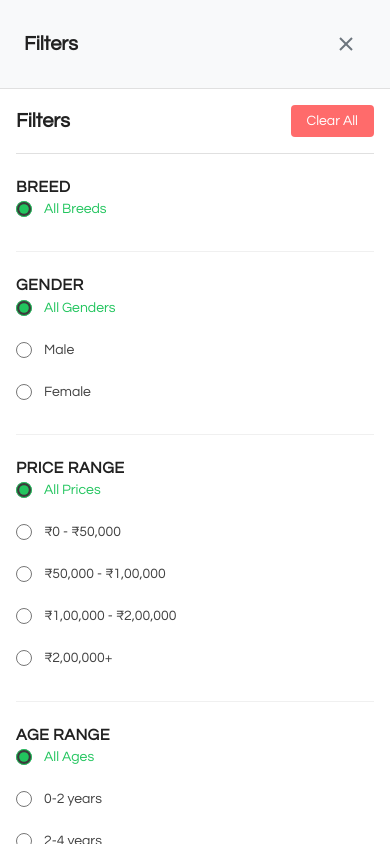
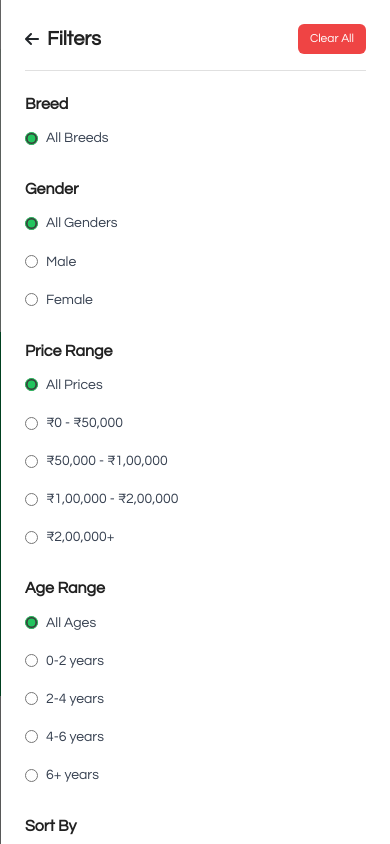
Before and after one commit to DhanushS212003/Kowmart, a React (Vite) app: page /cattle_list in a window 390 px wide. Both pictures are taken after a click on the button "Filters". Built offline with nearby package versions, Linux system fonts and the light colour scheme.

Commit message:
enhanced ui in cattle list

```diff
--- a/src/cattle/cattle_list/CattleList.jsx
+++ b/src/cattle/cattle_list/CattleList.jsx
@@ -1,6 +1,7 @@
 import React, { useContext, useState, useMemo } from "react";
 import { AppContext } from "../../context.jsx";
 import CattleCard from "../../cattle/cattle_card/CattleCard.jsx";
+import { Offcanvas, OffcanvasBody, Button } from "reactstrap";
 import "./cattle_list.css";
 
 const CattleList = () => {
@@ -99,18 +100,26 @@ const CattleList = () => {
     setIsOffcanvasOpen(!isOffcanvasOpen);
   };
 
-  const closeOffcanvas = () => {
-    setIsOffcanvasOpen(false);
-  };
-
   // Filter component to avoid duplication
   const FilterContent = () => (
     <>
       <div className="sidebar-header">
-        <h3>Filters</h3>
-        <button className="clear-filters-btn" onClick={clearFilters}>
+        <div className="d-flex justify-content-center align-items-center">
+          <i
+            className="fa-solid fa-arrow-left me-2 mobile-only"
+            onClick={toggleOffcanvas}
+            style={{ cursor: "pointer" }}
+          />
+          <h3>Filters</h3>
+        </div>
+        <Button
+          className="clear-filters-btn"
+          onClick={clearFilters}
+          color="danger"
+          size="sm"
+        >
           Clear All
-        </button>
+        </Button>
       </div>
 
       <div className="filter-sections">
@@ -384,24 +393,15 @@ const CattleList = () => {
               </div>
 
               {/* Mobile Filter Toggle Button */}
-              <button
+              <Button
                 className="mobile-filter-btn mobile-only"
                 onClick={toggleOffcanvas}
+                color="success"
+                size="sm"
               >
-                <svg
-                  width="20"
-                  height="20"
-                  viewBox="0 0 24 24"
-                  fill="none"
-                  stroke="currentColor"
-                  strokeWidth="2"
-                >
-                  <line x1="3" y1="6" x2="21" y2="6"></line>
-                  <line x1="3" y1="12" x2="21" y2="12"></line>
-                  <line x1="3" y1="18" x2="21" y2="18"></line>
-                </svg>
+                <i className="fa-solid fa-filter"></i>
                 Filters
-              </button>
+              </Button>
             </div>
 
             <div className="cattles_container">
@@ -412,45 +412,31 @@ const CattleList = () => {
               ) : (
                 <div className="no-results">
                   <p>No cattle found matching your filters.</p>
-                  <button onClick={clearFilters} className="clear-filters-btn">
+                  <Button
+                    onClick={clearFilters}
+                    className="clear-filters-btn"
+                    color="danger"
+                    size="sm"
+                  >
                     Clear Filters
-                  </button>
+                  </Button>
                 </div>
               )}
             </div>
           </div>
         </div>
 
-        {/* Mobile Offcanvas */}
-        <div
-          className={`offcanvas-overlay ${isOffcanvasOpen ? "active" : ""}`}
-          onClick={closeOffcanvas}
-        ></div>
-        <div
-          className={`offcanvas-filters mobile-only ${
-            isOffcanvasOpen ? "active" : ""
-          }`}
+        {/* Reactstrap Offcanvas */}
+        <Offcanvas
+          isOpen={isOffcanvasOpen}
+          toggle={toggleOffcanvas}
+          direction="end"
+          className="offcanvas-filters"
         >
-          <div className="offcanvas-header">
-            <h3>Filters</h3>
-            <button className="close-btn" onClick={closeOffcanvas}>
-              <svg
-                width="24"
-                height="24"
-                viewBox="0 0 24 24"
-                fill="none"
-                stroke="currentColor"
-                strokeWidth="2"
-              >
-                <line x1="18" y1="6" x2="6" y2="18"></line>
-                <line x1="6" y1="6" x2="18" y2="18"></line>
-              </svg>
-            </button>
-          </div>
-          <div className="offcanvas-content">
+          <OffcanvasBody className="offcanvas-content">
             <FilterContent />
-          </div>
-        </div>
+          </OffcanvasBody>
+        </Offcanvas>
       </div>
     </main>
   );
--- a/src/cattle/cattle_list/cattle_list.css
+++ b/src/cattle/cattle_list/cattle_list.css
@@ -42,114 +42,6 @@
     align-items: flex-start;
   }
 
-  /* Sidebar Styles - Fixed width for laptop view */
-  .filters-sidebar {
-    width: 250px;
-    background: white;
-    border: 1px solid #e0e0e0;
-    border-radius: 8px;
-    padding: 1.5rem;
-    position: sticky;
-    top: 2rem;
-    box-shadow: 0 2px 8px rgba(0, 0, 0, 0.1);
-    height: fit-content;
-    flex-shrink: 0;
-  }
-
-  .sidebar-header {
-    display: flex;
-    justify-content: space-between;
-    align-items: center;
-    margin-bottom: 1.5rem;
-    padding-bottom: 1rem;
-    border-bottom: 1px solid #e0e0e0;
-  }
-
-  .sidebar-header h3 {
-    margin: 0;
-    color: #212121;
-    font-size: 1.25rem;
-    font-weight: 600;
-  }
-
-  .clear-filters-btn {
-    background: #ff6b6b;
-    color: white;
-    border: none;
-    padding: 0.5rem 1rem;
-    border-radius: 4px;
-    cursor: pointer;
-    font-size: 0.875rem;
-    font-weight: 500;
-    transition: 0.2s;
-  }
-
-  .clear-filters-btn:hover {
-    background: #ff5252;
-  }
-
-  .filter-sections {
-    display: flex;
-    flex-direction: column;
-    gap: 1.5rem;
-  }
-
-  .filter-section {
-    border-bottom: 1px solid #f0f0f0;
-    padding-bottom: 1.5rem;
-  }
-
-  .filter-section:last-child {
-    border-bottom: none;
-    padding-bottom: 0;
-  }
-
-  .filter-title {
-    font-size: 1rem;
-    font-weight: 600;
-    color: #212121;
-    margin: 0 0 1rem 0;
-    text-transform: uppercase;
-    letter-spacing: 0.5px;
-  }
-
-  .filter-options {
-    display: flex;
-    flex-direction: column;
-    gap: 0.75rem;
-  }
-
-  .filter-option {
-    display: flex;
-    align-items: center;
-    gap: 0.75rem;
-    cursor: pointer;
-    padding: 0.25rem 0;
-    transition: color 0.2s;
-  }
-
-  .filter-option:hover {
-    color: #22c55e;
-  }
-
-  .filter-option input[type="radio"] {
-    width: 16px;
-    height: 16px;
-    accent-color: #22c55e;
-    cursor: pointer;
-  }
-
-  .filter-option span {
-    font-size: 0.875rem;
-    color: #424242;
-    font-weight: 400;
-  }
-
-  .filter-option input[type="radio"]:checked+span {
-    color: #22c55e;
-    font-weight: 500;
-  }
-
   /* Content Area */
   .content-area {
     flex: 1;
@@ -170,31 +62,6 @@
     display: flex;
     align-items: center;
     gap: 1rem;
-  }
-
-  /* Mobile Filter Button */
-  .mobile-filter-btn {
-    display: none;
-    background: #22c55e;
-    color: white;
-    border: none;
-    padding: 0.75rem 1.5rem;
-    border-radius: 8px;
-    cursor: pointer;
-    font-size: 0.875rem;
-    font-weight: 500;
-    align-items: center;
-    gap: 0.5rem;
-    transition: 0.2s;
-  }
-
-  .mobile-filter-btn:hover {
-    background: #16a34a;
-  }
-
-  .mobile-filter-btn svg {
-    width: 20px;
-    height: 20px;
   }
 
   /* Default grid layout */
@@ -218,78 +85,6 @@
   .no-results p {
     font-size: 1.125rem;
     margin-bottom: 1rem;
-  }
-
-  /* Offcanvas Styles */
-  .offcanvas-overlay {
-    position: fixed;
-    top: 0;
-    left: 0;
-    width: 100%;
-    height: 100%;
-    background: rgba(0, 0, 0, 0.5);
-    z-index: 1000;
-    opacity: 0;
-    visibility: hidden;
-    transition: all 0.3s ease;
-  }
-
-  .offcanvas-overlay.active {
-    opacity: 1;
-    visibility: visible;
-  }
-
-  .offcanvas-filters {
-    position: fixed;
-    top: 0;
-    right: -100%;
-    width: 320px;
-    height: 100%;
-    background: white;
-    z-index: 1001;
-    transition: right 0.3s ease;
-    overflow-y: auto;
-    box-shadow: -2px 0 10px rgba(0, 0, 0, 0.1);
-  }
-
-  .offcanvas-filters.active {
-    right: 0;
-  }
-
-  .offcanvas-header {
-    display: flex;
-    justify-content: space-between;
-    align-items: center;
-    padding: 1.5rem;
-    border-bottom: 1px solid #e0e0e0;
-    background: #f8f9fa;
-    position: sticky;
-    top: 0;
-    z-index: 10;
-  }
-
-  .offcanvas-header h3 {
-    margin: 0;
-    color: #212121;
-    font-size: 1.25rem;
-    font-weight: 600;
-  }
-
-  .close-btn {
-    background: none;
-    border: none;
-    cursor: pointer;
-    padding: 0.5rem;
-    border-radius: 4px;
-    color: #6c757d;
-  }
-
-  .close-btn:hover {
-    background: #e9ecef;
-  }
-
-  .offcanvas-content {
-    padding: 1.5rem;
   }
 
   /* Responsive Design */
@@ -324,18 +119,19 @@
       display: flex;
     }
 
+    /* Keep header section horizontal on mobile */
     .header-section {
-      flex-direction: column;
-      gap: 1rem;
-      align-items: stretch;
+      flex-direction: row;
+      justify-content: space-between;
+      align-items: center;
     }
 
     .header-left {
-      justify-content: center;
+      justify-content: flex-start;
     }
 
     .title {
-      text-align: center;
+      text-align: left;
     }
 
     .cattles_container {
@@ -345,34 +141,34 @@
     }
   }
 
+  /* Single column for very small screens < 450px */
+  @media screen and (max-width: 450px) {
+    .cattles_container {
+      grid-template-columns: 1fr;
+    }
+  }
+}
+
+/* Responsive adjustments for filter components */
 @media screen and (max-width: 600px) {
   .offcanvas-filters {
-      width: 100%;
-      right: -100%;
+    width: 100% !important;
   }
 
-    .offcanvas-content {
-      padding: 1rem;
+  .offcanvas-filters .offcanvas-body {
+    padding: 1rem !important;
   }
 }
 
 @media screen and (max-width: 480px) {
   .mobile-filter-btn {
-      padding: 0.625rem 1.25rem;
-      font-size: 0.8rem;
+    padding: 0.625rem 1.25rem !important;
+    font-size: 0.8rem !important;
   }
 
   .mobile-filter-btn svg {
     width: 18px;
     height: 18px;
-    }
-  }
-
-  /* Single column for very small screens < 450px */
-  @media screen and (max-width: 450px) {
-    .cattles_container {
-      grid-template-columns: 1fr;
-    }
   }
 }
 
@@ -393,3 +189,302 @@
     padding: 1rem;
   }
 }
+
+/* Filter Styles - Outside page-container for better organization */
+.filters-sidebar {
+  width: 250px;
+  background: white;
+  border: 1px solid #e0e0e0;
+  border-radius: 8px;
+  padding: 1.5rem;
+  position: sticky;
+  top: 0;
+  box-shadow: 0 2px 8px rgba(0, 0, 0, 0.1);
+  height: fit-content;
+  flex-shrink: 0;
+  align-self: flex-start;
+}
+
+.sidebar-header {
+  display: flex;
+  justify-content: space-between;
+  align-items: center;
+  margin-bottom: 1.5rem;
+  padding-bottom: 1rem;
+  border-bottom: 1px solid #e0e0e0;
+}
+
+.sidebar-header h3 {
+  margin: 0;
+  color: #212121;
+  font-size: 1.25rem;
+  font-weight: 600;
+}
+
+.clear-filters-btn {
+  background: #ef4444 !important;
+  color: white !important;
+  border: none !important;
+  padding: 0.375rem 0.75rem !important;
+  border-radius: 6px !important;
+  font-size: 0.75rem !important;
+  font-weight: 500 !important;
+  cursor: pointer;
+  transition: 0.2s;
+}
+
+.clear-filters-btn:hover {
+  background: #dc2626 !important;
+}
+
+.filter-sections {
+  display: flex;
+  flex-direction: column;
+  gap: 1.5rem;
+}
+
+.filter-section {
+  display: flex;
+  flex-direction: column;
+  gap: 0.75rem;
+}
+
+.filter-title {
+  margin: 0;
+  color: #212121;
+  font-size: 1rem;
+  font-weight: 600;
+}
+
+.filter-options {
+  display: flex;
+  flex-direction: column;
+  gap: 0.5rem;
+}
+
+.filter-option {
+  display: flex;
+  align-items: center;
+  gap: 0.5rem;
+  cursor: pointer;
+  padding: 0.25rem 0;
+  transition: 0.2s;
+}
+
+.filter-option:hover {
+  color: #22c55e;
+}
+
+.filter-option input[type="radio"] {
+  margin: 0;
+  accent-color: #22c55e;
+}
+
+.filter-option span {
+  font-size: 0.875rem;
+  color: #374151;
+}
+
+/* Mobile-only class for left arrow */
+.mobile-only {
+  display: none;
+}
+
+/* Desktop-only class for sidebar */
+.desktop-only {
+  display: block;
+}
+
+/* Mobile Filter Button */
+.mobile-filter-btn {
+  display: none;
+  background: white !important;
+  color: #22c55e !important;
+  border: 1px solid #22c55e !important;
+  padding: 0.5rem 1rem !important;
+  border-radius: 8px !important;
+  cursor: pointer;
+  font-size: 0.875rem !important;
+  font-weight: 500 !important;
+  align-items: center;
+  gap: 0.5rem;
+  transition: 0.2s;
+}
+
+.mobile-filter-btn:hover {
+  background: #22c55e !important;
+  color: white !important;
+}
+
+.mobile-filter-btn i {
+  font-size: 16px;
+}
+
+/* Reactstrap Offcanvas Styles */
+.offcanvas-filters {
+  width: 320px !important;
+  box-shadow: -2px 0 10px rgba(0, 0, 0, 0.1) !important;
+}
+
+.offcanvas-filters .offcanvas-header {
+  background: #f8f9fa !important;
+  border-bottom: 1px solid #e0e0e0 !important;
+  padding: 1.5rem !important;
+}
+
+.offcanvas-filters .offcanvas-header h3 {
+  margin: 0 !important;
+  color: #212121 !important;
+  font-size: 1.25rem !important;
+  font-weight: 600 !important;
+}
+
+.offcanvas-filters .offcanvas-body {
+  padding: 1.5rem !important;
+}
+
+/* Ensure filter styles work inside offcanvas */
+.offcanvas-filters .sidebar-header {
+  display: flex;
+  justify-content: space-between;
+  align-items: center;
+  margin-bottom: 1.5rem;
+  padding-bottom: 1rem;
+  border-bottom: 1px solid #e0e0e0;
+}
+
+.offcanvas-filters .sidebar-header h3 {
+  margin: 0;
+  color: #212121;
+  font-size: 1.25rem;
+  font-weight: 600;
+}
+
+.offcanvas-filters .clear-filters-btn {
+  background: #ef4444 !important;
+  color: white !important;
+  border: none !important;
+  padding: 0.375rem 0.75rem !important;
+  border-radius: 6px !important;
+  font-size: 0.75rem !important;
+  font-weight: 500 !important;
+  cursor: pointer;
+  transition: 0.2s;
+}
+
+.offcanvas-filters .clear-filters-btn:hover {
+  background: #dc2626 !important;
+}
+
+.offcanvas-filters .filter-sections {
+  display: flex;
+  flex-direction: column;
+  gap: 1.5rem;
+}
+
+.offcanvas-filters .filter-section {
+  display: flex;
+  flex-direction: column;
+  gap: 0.75rem;
+}
+
+.offcanvas-filters .filter-title {
+  margin: 0;
+  color: #212121;
+  font-size: 1rem;
+  font-weight: 600;
+}
+
+.offcanvas-filters .filter-options {
+  display: flex;
+  flex-direction: column;
+  gap: 0.5rem;
+}
+
+.offcanvas-filters .filter-option {
+  display: flex;
+  align-items: center;
+  gap: 0.5rem;
+  cursor: pointer;
+  padding: 0.25rem 0;
+  transition: 0.2s;
+}
+
+.offcanvas-filters .filter-option:hover {
+  color: #22c55e;
+}
+
+.offcanvas-filters .filter-option input[type="radio"] {
+  margin: 0;
+  accent-color: #22c55e;
+}
+
+.offcanvas-filters .filter-option span {
+  font-size: 0.875rem;
+  color: #374151;
+}
+
+/* Responsive Design */
+@media screen and (max-width: 870px) {
+  .desktop-only {
+    display: none;
+  }
+
+  .mobile-only {
+    display: block;
+  }
+
+  .mobile-filter-btn {
+    display: flex;
+  }
+
+  .mobile-filter-btn i {
+    font-size: 14px;
+  }
+
+  .page-container {
+    padding: 1rem;
+  }
+
+  .page-container .main-content {
+    flex-direction: column;
+    gap: 1rem;
+  }
+
+  .page-container .content-area {
+    width: 100%;
+  }
+
+  .page-container .header-section {
+    flex-direction: row;
+    justify-content: space-between;
+    align-items: center;
+    margin-bottom: 1rem;
+  }
+
+  .page-container .header-left {
+    text-align: left;
+  }
+
+  .page-container .cattles_container {
+    grid-template-columns: repeat(2, 1fr);
+    gap: 1rem;
+  }
+}
+
+@media screen and (max-width: 450px) {
+  .page-container .cattles_container {
+    grid-template-columns: 1fr;
+    gap: 1rem;
+  }
+}
+
+@media screen and (max-width: 600px) {
+  .offcanvas-filters {
+    width: 100% !important;
+  }
+
+  .mobile-filter-btn {
+    padding: 0.3rem 0.5rem !important;
+  }
+}
```
Lines whose indentation alone changed are shown as unchanged.
